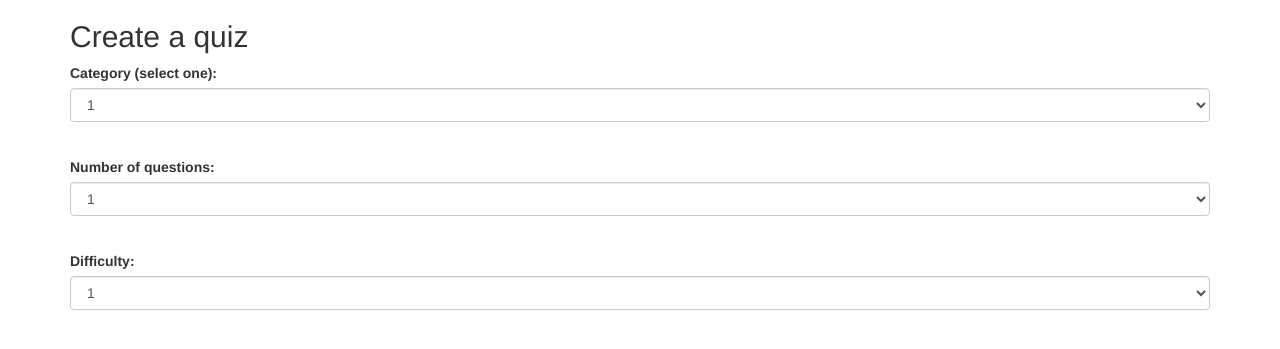
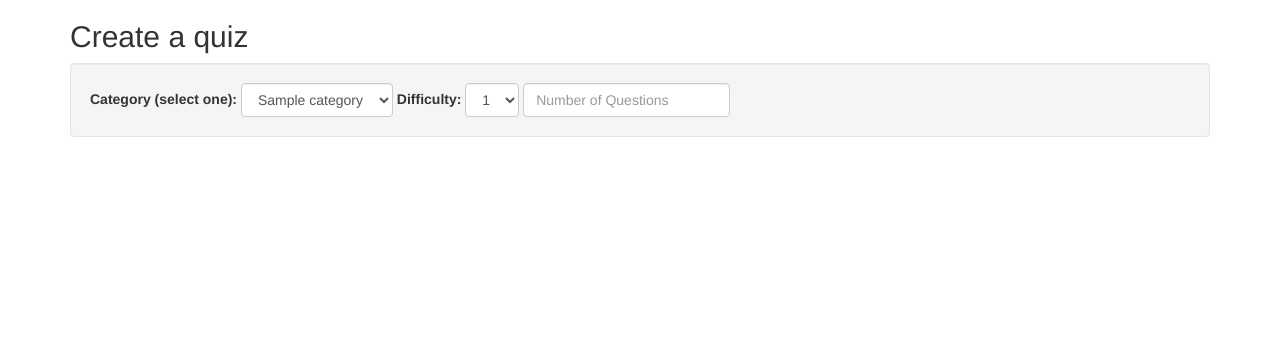
Before and after one commit to RubVreeken/project, a Flask app: template templates/index.html in a window 1280 px wide. Shown: the top 349 px of the page. Run offline with Flask 2, Linux system fonts and the light colour scheme; the template is opened without the code that fills it: most values are stand-ins (such as "Sample title", 1, 10 or a date in 2020); parts of the project's set-up code (start-up, migrations or seed data) failed here and were passed over; some libraries are stand-ins or nearby versions.

Commit message:
templates

```diff
--- a/application.py
+++ b/application.py
@@ -32,6 +32,8 @@ print(categorie, vraag, goed_antwoord, foute_antwoorden, moeilijkheidsgraad)
 @app.route("/index")
 def index():
 
+    categories = ['Maths', 'History']
+
     if request.method =="POST":
 
         return redirect(url_for("create.html"))
--- a/templates/index.html
+++ b/templates/index.html
@@ -1,7 +1,7 @@
 <!DOCTYPE html>
 <html lang="en">
 <head>
-  <title>Bootstrap Example</title>
+  <title>Create a quiz</title>
   <meta charset="utf-8">
   <meta name="viewport" content="width=device-width, initial-scale=1">
   <link rel="stylesheet" href="https://maxcdn.bootstrapcdn.com/bootstrap/3.3.7/css/bootstrap.min.css">
@@ -12,33 +12,20 @@
 
 <div class="container">
   <h2>Create a quiz</h2>
-  <form>
+  <form class="form-inline well">
     <div class="form-group">
       <label for="sel1">Category (select one):</label>
       <select class="form-control" id="sel1">
-        <option>1</option>
+        {% for category in Categories %}
+        <option>{{ category }}</option>
         <option>2</option>
         <option>3</option>
         <option>4</option>
+        {% endfor %}
       </select>
       <br>
     </div>
-  </form>
 
-  <form>
-    <div class="form-group">
-      <label for="sel1">Number of questions:</label>
-      <select class="form-control" id="sel1">
-        <option>1</option>
-        <option>2</option>
-        <option>3</option>
-        <option>4</option>
-      </select>
-      <br>
-    </div>
-  </form>
-
-  <form>
     <div class="form-group">
       <label for="sel1">Difficulty:</label>
       <select class="form-control" id="sel1">
@@ -48,8 +35,11 @@
       </select>
       <br>
     </div>
-  </form>
+
+    <div class="form-group">
+        <input class="form-control" name="questions" placeholder="Number of Questions" type="number" min="1"/>
+    </div>
+</form>
 </div>
-
 </body>
 </html>
```
